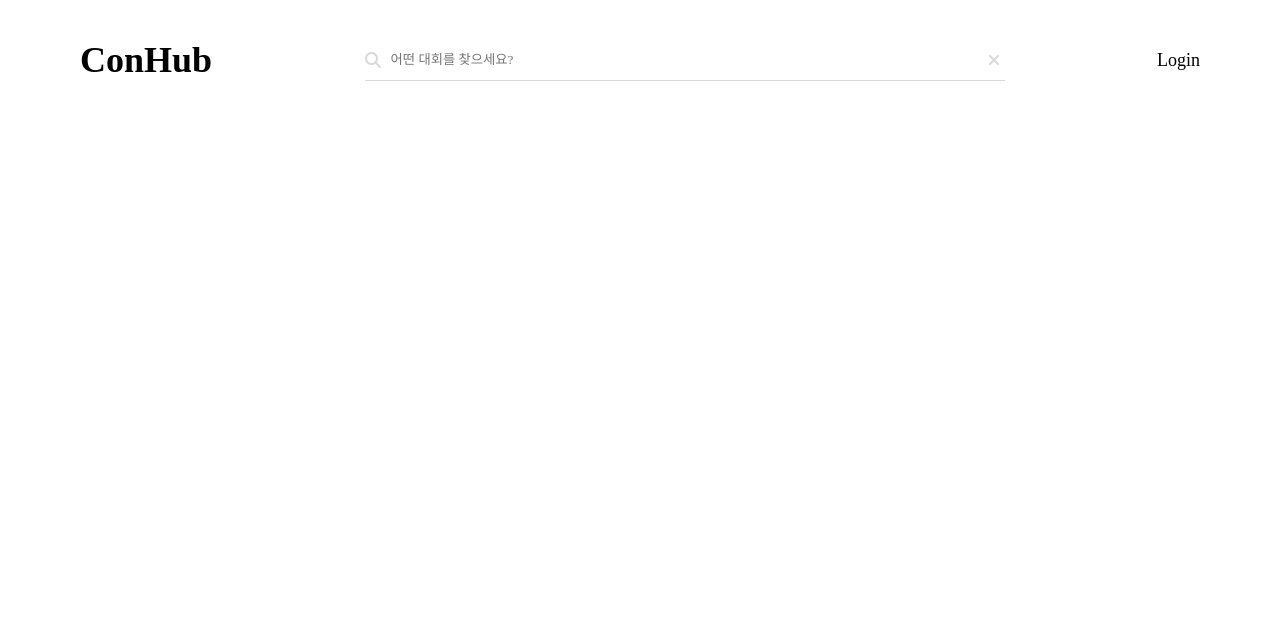
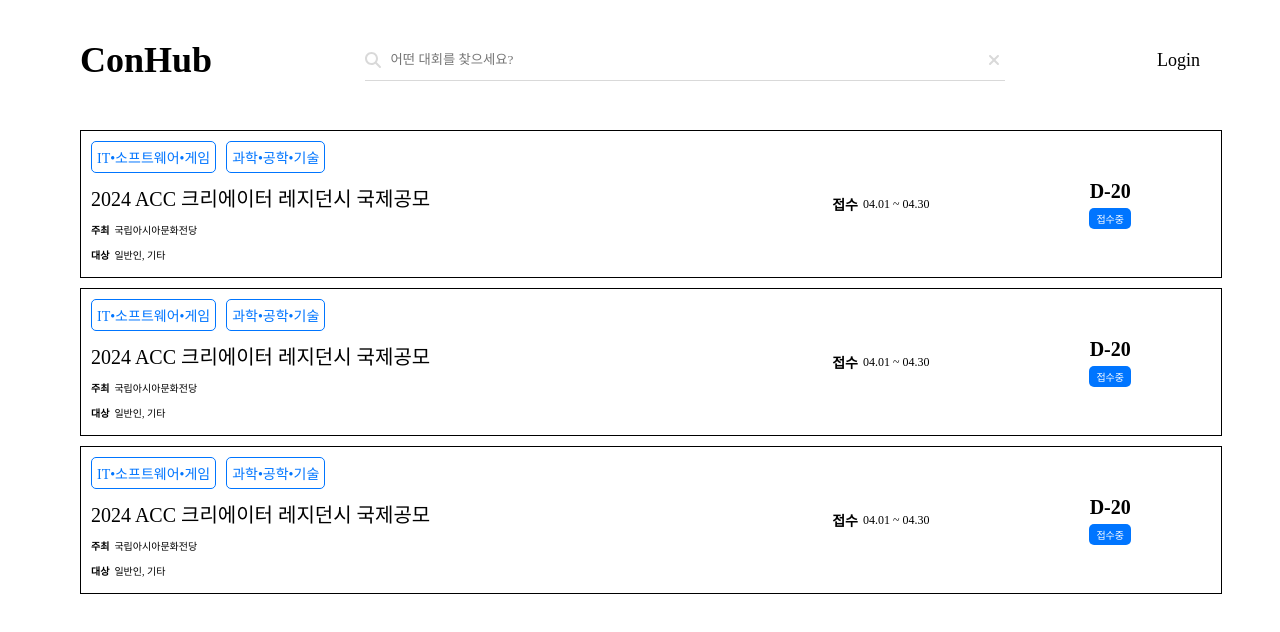
Before and after one commit to sunrin-programming-project/Frontend, a React (Vite) app: page / in a window 1280 px wide. Shown: the top 632 px of the page. Built offline with nearby package versions, Linux system fonts and the light colour scheme; a web font is replaced by a local one.

Commit message:
feat: Create contest item

```diff
--- a/src/App.jsx
+++ b/src/App.jsx
@@ -1,10 +1,12 @@
 import "./styles/global.scss";
 import Header from "./components/Header.jsx";
+import MainPage from "./pages/MainPage.jsx";
 
 const App = () => {
   return (
     <>
       <Header />
+      <MainPage />
     </>
   );
 };
--- /dev/null
+++ b/src/components/ContestItem.jsx
@@ -0,0 +1,41 @@
+import "../styles/contest.scss";
+
+const ContestItem = () => {
+  return (
+    <>
+      <div className="box">
+        <div className="left">
+          <div className="fields">
+            <div className="field">
+              <p>IT•소프트웨어•게임</p>
+              <p>과학•공학•기술</p>
+            </div>
+          </div>
+          <p>2024 ACC 크리에이터 레지던시 국제공모</p>
+          <div className="details">
+            <div className="detail">
+              <h6>주최</h6>
+              <p>국립아시아문화전당</p>
+            </div>
+            <div className="detail">
+              <h6>대상</h6>
+              <p>일반인, 기타</p>
+            </div>
+          </div>
+        </div>
+        <div className="right">
+          <div className="receipt">
+            <h6>접수</h6>
+            <p>04.01 ~ 04.30</p>
+          </div>
+          <div className="dday">
+            <h6>D-20</h6>
+            <p>접수중</p>
+          </div>
+        </div>
+      </div>
+    </>
+  );
+};
+
+export default ContestItem;
--- /dev/null
+++ b/src/pages/MainPage.jsx
@@ -0,0 +1,20 @@
+import ContestItem from "../components/ContestItem.jsx";
+
+const MainPage = () => {
+  return (
+    <>
+      <div className="container">
+        {/* <div className="select">
+          <h6>분야</h6>
+        </div> */}
+        <div className="item">
+          <ContestItem />
+          <ContestItem />
+          <ContestItem />
+        </div>
+      </div>
+    </>
+  );
+};
+
+export default MainPage;
--- /dev/null
+++ b/src/styles/contest.scss
@@ -0,0 +1,76 @@
+.box {
+  width: 100%;
+  padding: 10px;
+  margin: 10px 0;
+  border: 1px solid black;
+  display: flex;
+  justify-content: space-between;
+  .left {
+    p {
+      font-size: 20px;
+      margin-bottom: 5px;
+    }
+    .field {
+      display: flex;
+      p {
+        font-size: 14px;
+        color: #0075ff;
+        padding: 5px;
+        margin: 0 10px 10px 0;
+        border: 1px solid #0075ff;
+        border-radius: 5px;
+      }
+    }
+    .details {
+      display: flex;
+      flex-direction: column;
+      .detail {
+        display: flex;
+        align-items: center;
+        padding: 5px 0;
+        gap: 5px;
+        h6 {
+          font-size: 10px;
+        }
+        p {
+          margin: 0;
+          font-size: 10px;
+        }
+      }
+    }
+  }
+  .right {
+    display: flex;
+    gap: 80px;
+    .receipt {
+      display: flex;
+      align-items: center;
+      gap: 5px;
+      h6 {
+        font-size: 14px;
+      }
+      p {
+        font-size: 12px;
+      }
+    }
+    .dday {
+      padding: 20px 80px;
+      display: flex;
+      justify-content: center;
+      flex-direction: column;
+      align-items: center;
+      h6 {
+        font-size: 20px;
+        font-weight: 900;
+        margin-bottom: 5px;
+      }
+      p {
+        font-size: 10px;
+        color: white;
+        padding: 3px 7px;
+        background-color: #0075ff;
+        border-radius: 5px;
+      }
+    }
+  }
+}
--- a/src/styles/global.scss
+++ b/src/styles/global.scss
@@ -10,3 +10,7 @@
   padding: 0;
   font-family: "SUIT-Regular";
 }
+
+.container {
+  padding: 0 80px;
+}
```
